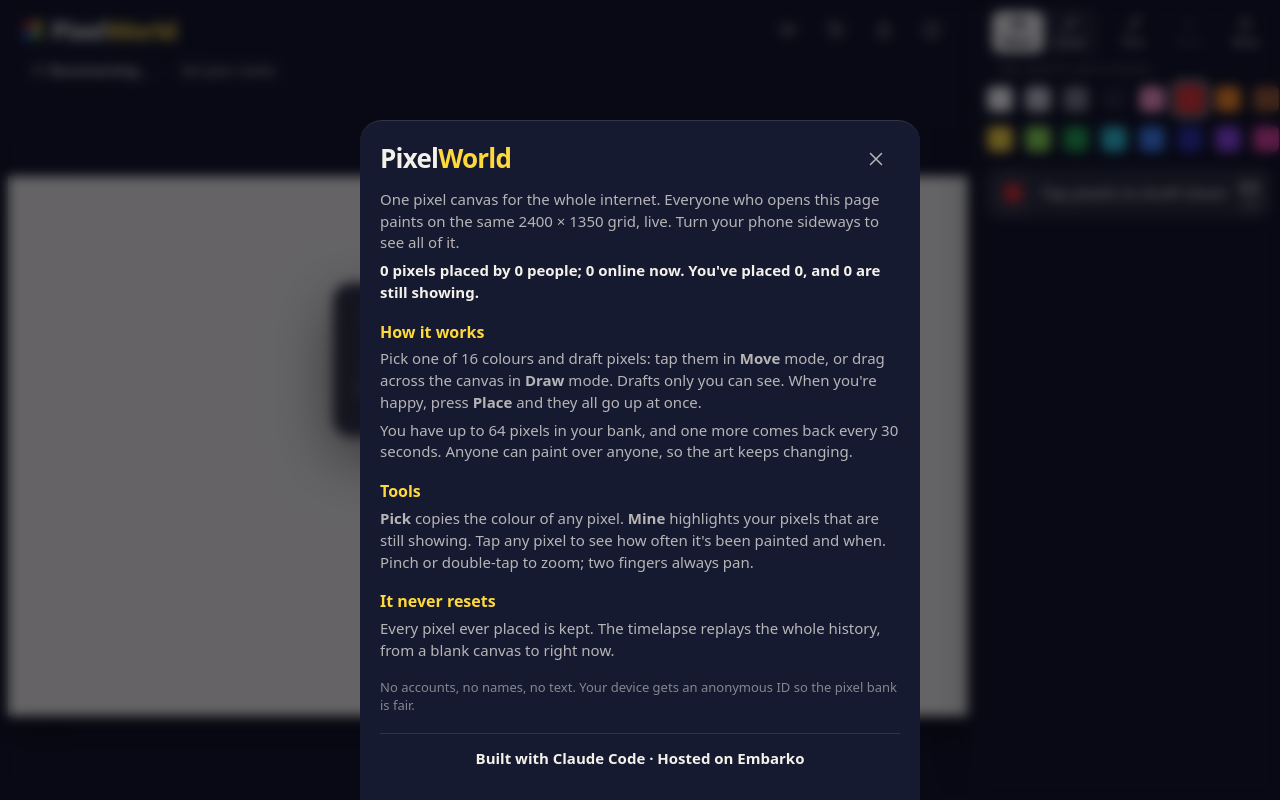
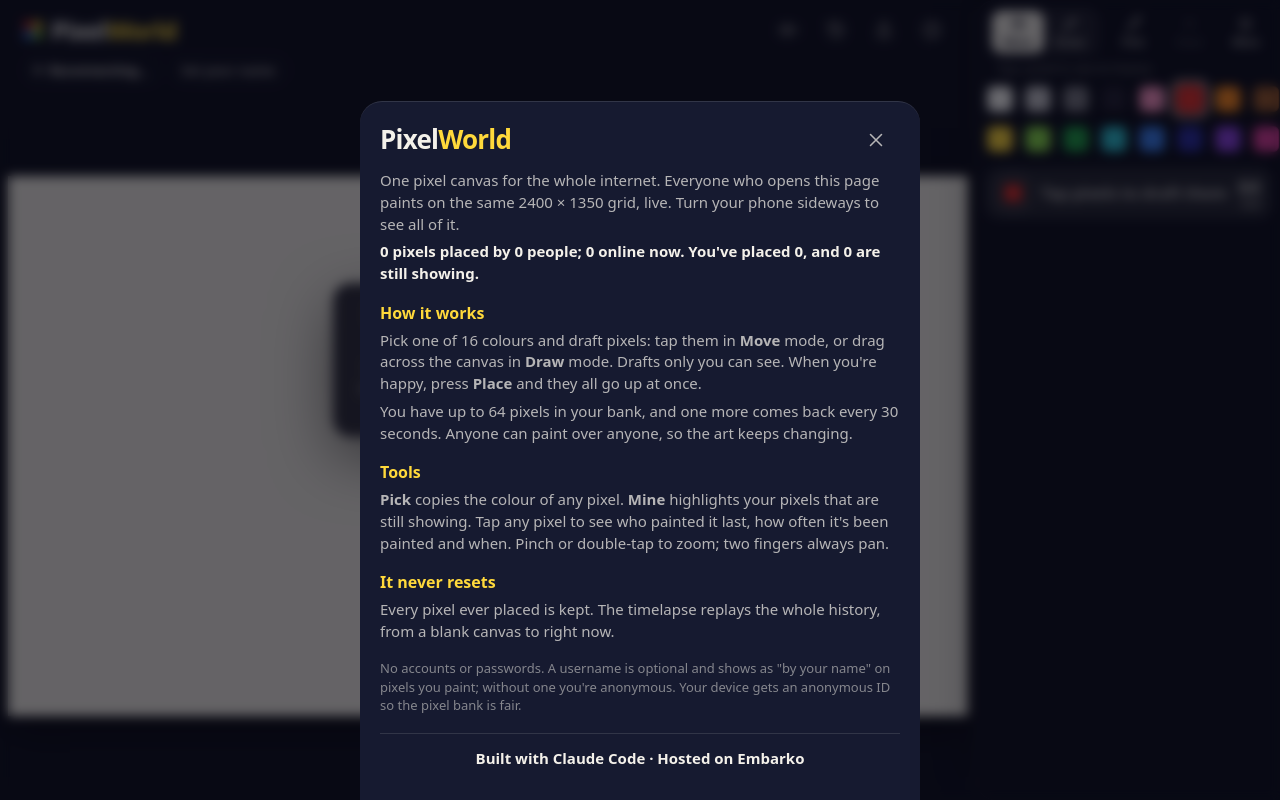
Before and after one commit to h4ck3rx99-stack/pixelworld, a website built with Vite: page index.html in a window 1280 px wide. Both pictures are taken after a click on the button 932 px from the left and 30 px from the top of the page. Built offline with nearby package versions, Linux system fonts and the light colour scheme; files whose address does not match are found by name.

Commit message:
About text: mention optional usernames
Co-Authored-By: Claude Opus 5.5 <noreply@anthropic.com>

```diff
--- a/index.html
+++ b/index.html
@@ -124,10 +124,10 @@
       <p>Pick one of 16 colours and draft pixels: tap them in <b>Move</b> mode, or drag across the canvas in <b>Draw</b> mode. Drafts only you can see. When you're happy, press <b>Place</b> and they all go up at once.</p>
       <p>You have up to 64 pixels in your bank, and one more comes back every 30 seconds. Anyone can paint over anyone, so the art keeps changing.</p>
       <h3>Tools</h3>
-      <p><b>Pick</b> copies the colour of any pixel. <b>Mine</b> highlights your pixels that are still showing. Tap any pixel to see how often it's been painted and when. Pinch or double-tap to zoom; two fingers always pan.</p>
+      <p><b>Pick</b> copies the colour of any pixel. <b>Mine</b> highlights your pixels that are still showing. Tap any pixel to see who painted it last, how often it's been painted and when. Pinch or double-tap to zoom; two fingers always pan.</p>
       <h3>It never resets</h3>
       <p>Every pixel ever placed is kept. The timelapse replays the whole history, from a blank canvas to right now.</p>
-      <p class="small">No accounts, no names, no text. Your device gets an anonymous ID so the pixel bank is fair.</p>
+      <p class="small">No accounts or passwords. A username is optional and shows as "by your name" on pixels you paint; without one you're anonymous. Your device gets an anonymous ID so the pixel bank is fair.</p>
       <p class="credit">Built with Claude Code · Hosted on Embarko</p>
     </div>
   </div>
```
